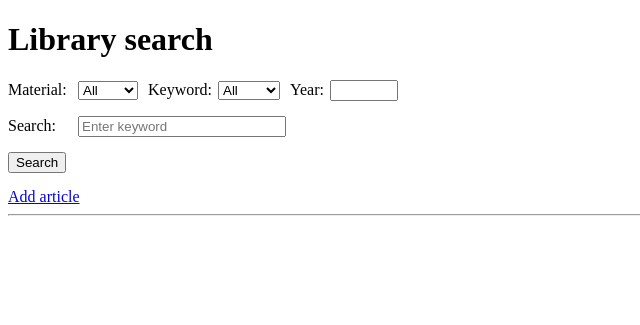
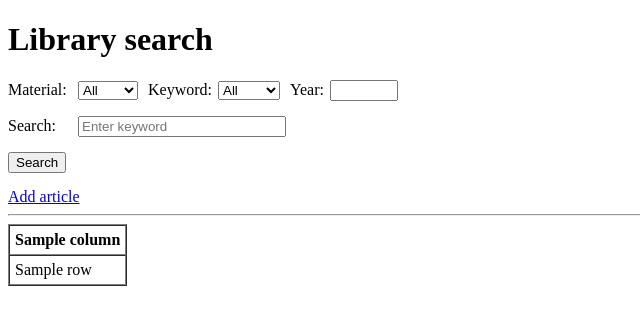
Before and after one commit to alexisvarjo/ohtu-miniprojekti, a Flask app: template src/templates/index.html in a window 1280 px wide. Shown: the top 325 px of the page, without its empty margins (0-640 px from the left). Run offline with Flask 3, Linux system fonts and the light colour scheme; the template is opened without the code that fills it: most values are stand-ins (such as "Sample title", 1, 10 or a date in 2020).

Commit message:
index.html taulukko kaikista artikkeleista

```diff
--- a/src/templates/index.html
+++ b/src/templates/index.html
@@ -48,6 +48,26 @@ Database Viewer
 
 <hr>
 
+
+<table border="1" cellpadding="5" cellspacing="0">
+  <thead>
+    <tr>
+      {% for column in columns %}
+        <th>{{ column }}</th>
+      {% endfor %}
+    </tr>
+  </thead>
+  <tbody>
+    {% for row in records %}
+      <tr>
+        {% for column in columns %}
+          <td>{{ row[column] }}</td>
+        {% endfor %}
+      </tr>
+    {% endfor %}
+  </tbody>
+</table>
+
 <!-- Näytetään hakutulosviesti, jos käyttäjä on hakenut -->
 {% if search_query %}
   <p><strong>Search results for:</strong> "{{ search_query }}"</p>
```
